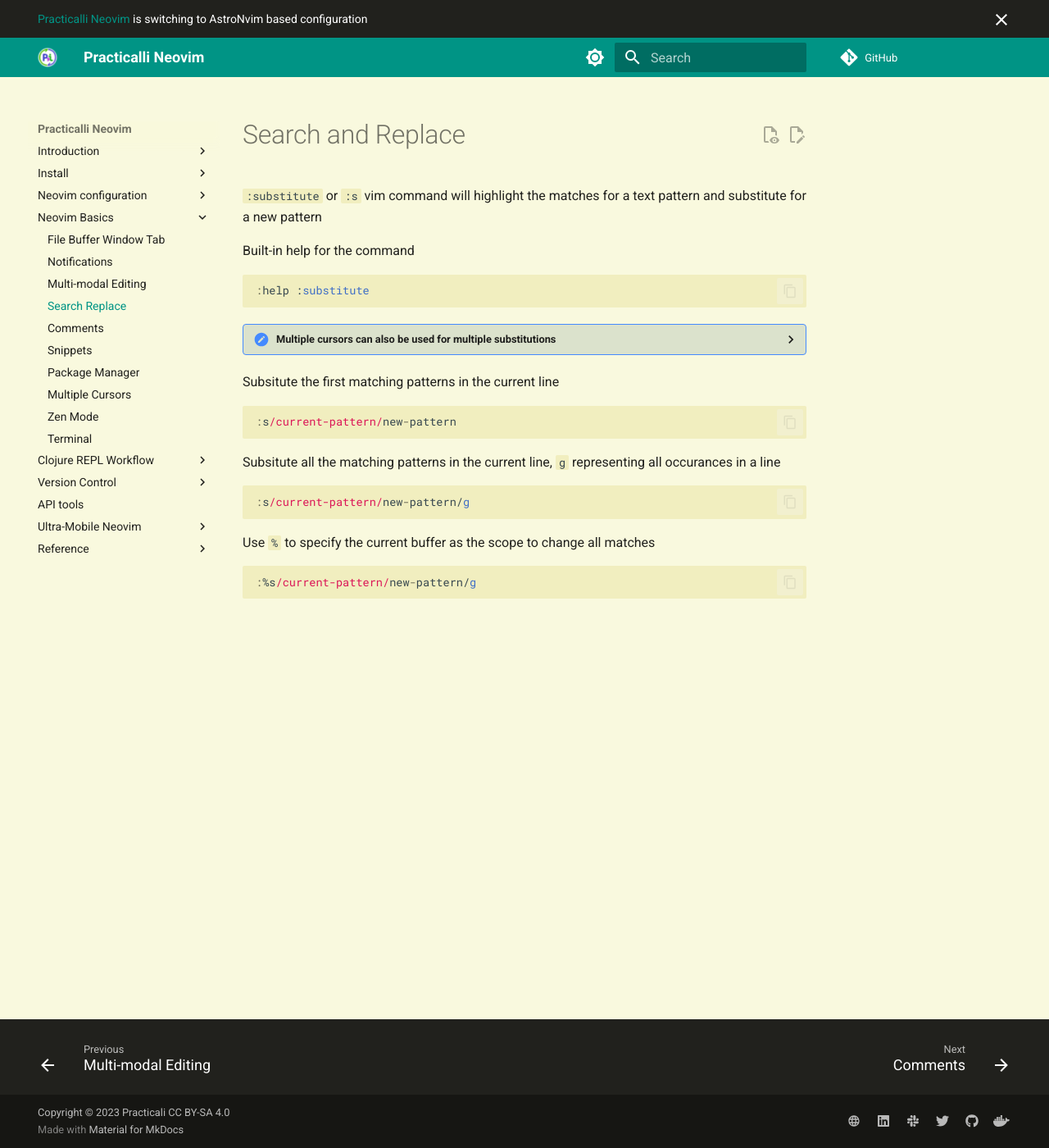
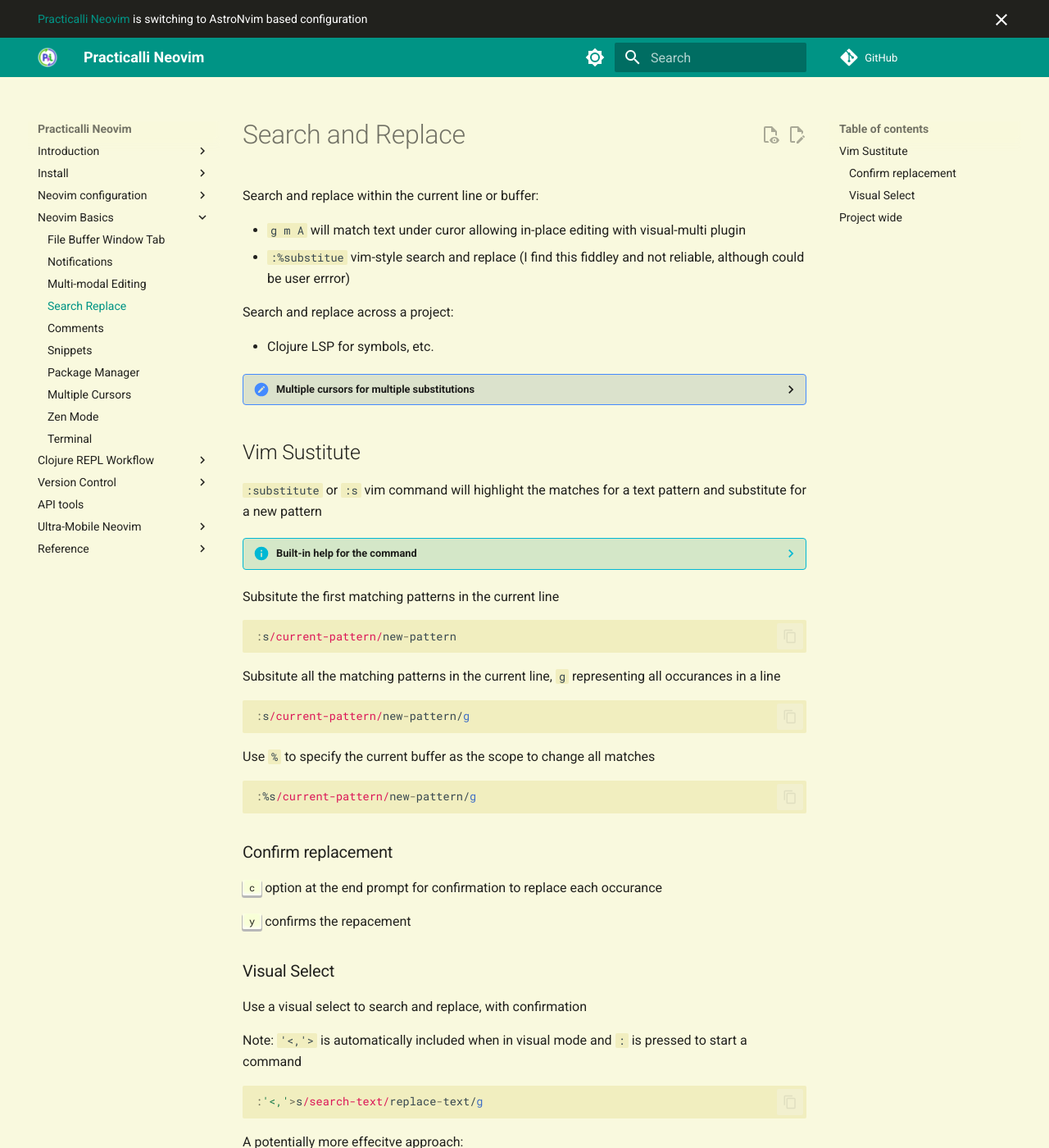
Before and after one commit to practicalli/neovim, an MkDocs documentation site: the page built from docs/neovim-basics/search-replace.md, in a window 1280 px wide and 1400 px high. Shown: the whole window at 82% size. Built offline with MkDocs 1.6.1 and Material for MkDocs 9.7.7, drawn with Linux system fonts in a browser that asks for light colours; plug-ins that fetch from the network failed and are left out; comment, search, counter and statistics services are not loaded; some of the changed text lies outside the part shown.

Commit message:
basics: update search replace examples

````diff
--- a/docs/neovim-basics/search-replace.md
+++ b/docs/neovim-basics/search-replace.md
@@ -1,16 +1,27 @@
 # Search and Replace
+
+Search and replace within the current line or buffer:
+
+- `g m A` will match text under curor allowing in-place editing with visual-multi plugin
+- `:%substitue` vim-style search and replace (I find this fiddley and not reliable, although could be user errror)
+
+Search and replace across a project:
+
+- Clojure LSP for symbols, etc.
+
+
+??? HINT "Multiple cursors for multiple substitutions"
+    ++"g"++ ++"m"++ ++"A"++ with the cursor on a word will start [multiple cursors](multiple-cursors.md) with a cursor on each occurance.  Vim-editing tools can be used to replace the text at all cursors simultaneously
+
+
+## Vim Sustitute
 
 `:substitute` or `:s` vim command will highlight the matches for a text pattern and substitute for a new pattern
 
-Built-in help for the command
-
-```vim
-:help :substitute
-```
-
-??? HINT "Multiple cursors can also be used for multiple substitutions"
-    [multiple cursors](multiple-cursors.md) created on each occurance can be used to search and replace a pattern
-
+??? INFO "Built-in help for the command"
+    ```vim
+    :help :substitute
+    ```
 
 Subsitute the first matching patterns in the current line
 
@@ -29,3 +40,100 @@
 ```vim
 :%s/current-pattern/new-pattern/g
 ```
+
+### Confirm replacement
+
+++"c"++ option at the end prompt for confirmation to replace each occurance
+
+++"y"++ confirms the repacement
+
+
+### Visual Select
+
+Use a visual select to search and replace, with confirmation
+
+Note: `'<,'>` is automatically included when in visual mode and `:` is pressed to start a command
+
+```vim
+:'<,'>s/search-text/replace-text/g
+```
+
+A potentially more effecitve approach:
+
+- visually select the text
+- `*` to select all matching occurances
+- `:%s//replace-text/g`
+
+
+
+## Project wide
+
+!!! INFO "Evaluating..."
+
+
+[Vims new :cdo command](https://chrisarcand.com/vims-new-cdo-command/)
+
+
+??? INFO ":help cdo"
+    ```help
+    EXECUTE A COMMAND IN ALL THE BUFFERS IN QUICKFIX OR LOCATION LIST:
+    							*:cdo*
+    :cdo[!] {cmd}		Execute {cmd} in each valid entry in the quickfix list.
+    			It works like doing this:
+    				:cfirst
+    				:{cmd}
+    				:cnext
+    				:{cmd}
+    				etc.
+     			When the current file can't be |abandon|ed and the [!]
+    			is not present, the command fails.
+    			When going to the next entry fails execution stops.
+    			The last buffer (or where an error occurred) becomes
+    			the current buffer.
+    			{cmd} can contain '|' to concatenate several commands.
+
+    			Only valid entries in the quickfix list are used.
+    			A range can be used to select entries, e.g.:
+    				:10,$cdo cmd
+     			To skip entries 1 to 9.
+
+    			Note: While this command is executing, the Syntax
+    			autocommand event is disabled by adding it to
+    			'eventignore'.  This considerably speeds up editing
+    			each buffer.
+    			Also see |:bufdo|, |:tabdo|, |:argdo|, |:windo|,
+    			|:ldo|, |:cfdo| and |:lfdo|.
+
+    							*:cfdo*
+    :cfdo[!] {cmd}		Execute {cmd} in each file in the quickfix list.
+    			It works like doing this:
+    				:cfirst
+    				:{cmd}
+    				:cnfile
+    				:{cmd}
+    				etc.
+     			Otherwise it works the same as `:cdo`.
+
+    							*:ldo*
+    :ld[o][!] {cmd}		Execute {cmd} in each valid entry in the location list
+    			for the current window.
+    			It works like doing this:
+    				:lfirst
+    				:{cmd}
+    				:lnext
+    				:{cmd}
+    				etc.
+     			Only valid entries in the location list are used.
+    			Otherwise it works the same as `:cdo`.
+
+    							*:lfdo*
+    :lfdo[!] {cmd}		Execute {cmd} in each file in the location list for
+    			the current window.
+    			It works like doing this:
+    				:lfirst
+    				:{cmd}
+    				:lnfile
+    				:{cmd}
+    				etc.
+     			Otherwise it works the same as `:ldo`.
+    ```
````
